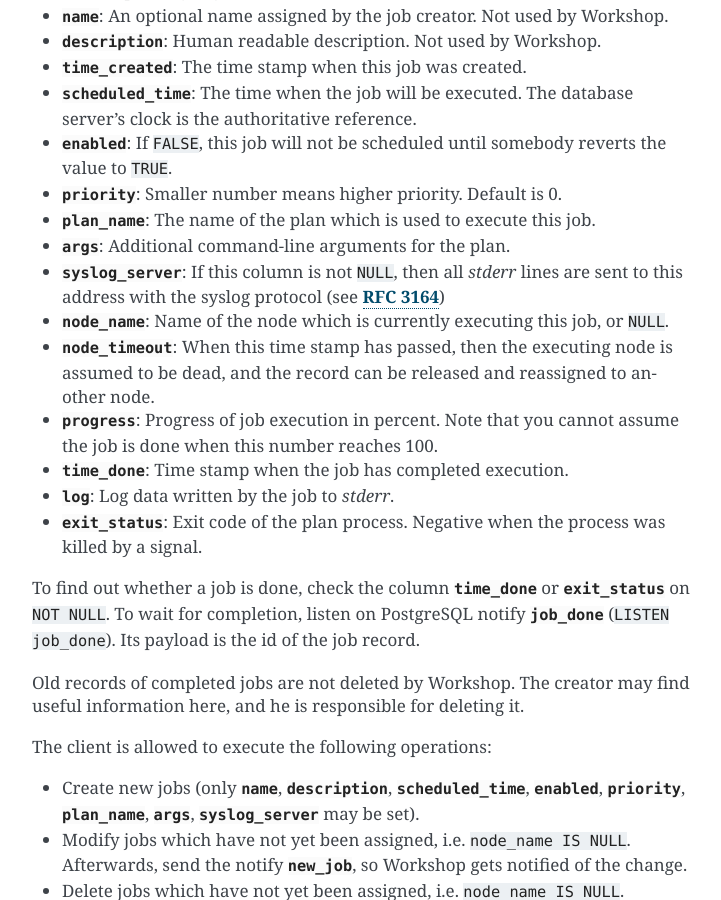
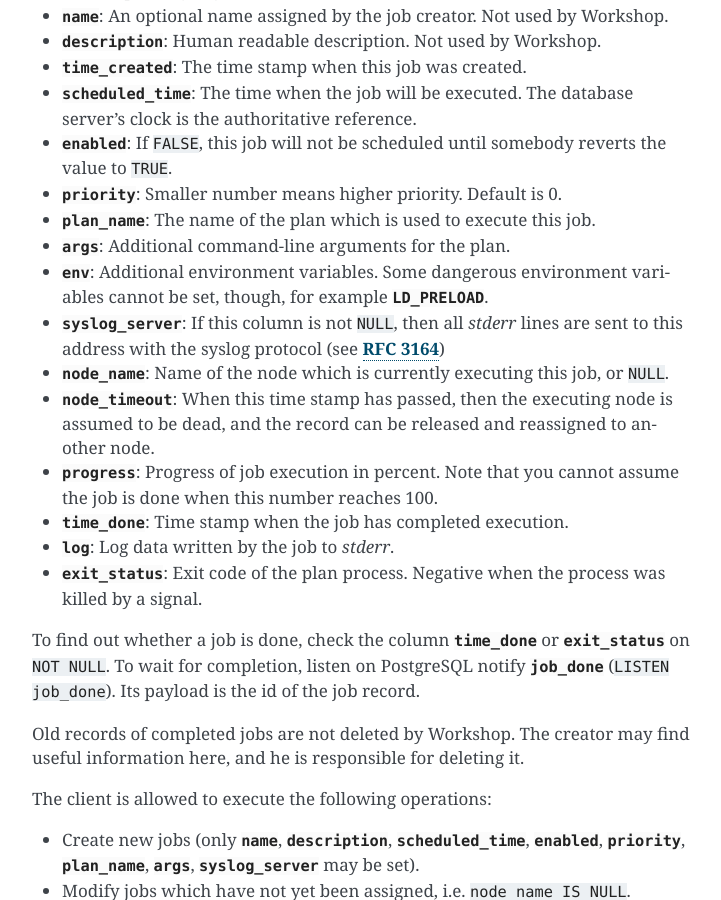
Before and after one commit to CM4all/workshop, a Sphinx documentation site: the page built from doc/index.rst, in a window 1280 px wide and 900 px high, scrolled down 7131 px. Shown: the whole window, without its empty margins (388-1109 px from the left). Built offline with Sphinx 7.4.7, drawn with Linux system fonts in a browser that asks for light colours.

Commit message:
workshop: add "env" column for environment variables

```diff
--- a/doc/index.rst
+++ b/doc/index.rst
@@ -377,6 +377,9 @@
 * :envvar:`plan_name`: The name of the plan which is used to execute
   this job.
 * :envvar:`args`: Additional command-line arguments for the plan.
+* :envvar:`env`: Additional environment variables.  Some dangerous
+  environment variables cannot be set, though, for example
+  :envvar:`LD_PRELOAD`.
 * :envvar:`syslog_server`: If this column is not :samp:`NULL`, then
   all `stderr` lines are sent to this address with the syslog protocol
   (see :rfc:`3164`)
```
Also changed, not shown: 7 other files.
